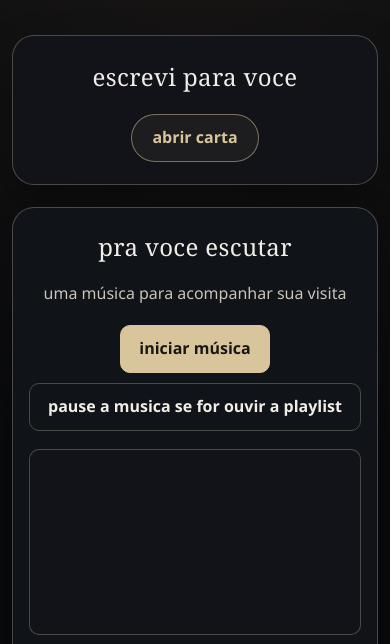
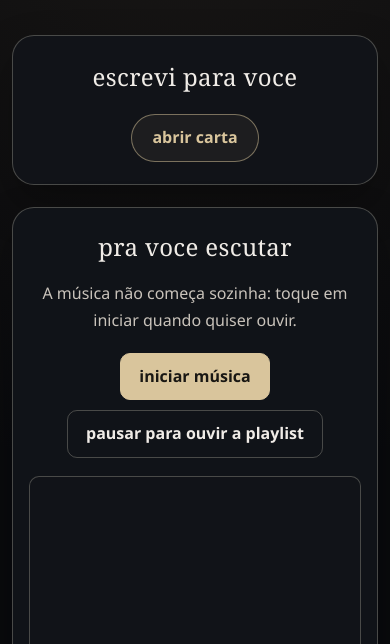
Before and after one commit to teamoanafofa/aniversariohaha, a plain HTML site: page index.html in a window 390 px wide. Shown: the part 121-765 px from the top of the page. Drawn offline with Linux system fonts and the light colour scheme.

```diff
--- a/index.html
+++ b/index.html
@@ -7,109 +7,57 @@
   <title>uma lembranca de aniversario</title>
   <style>
     * { box-sizing: border-box; }
-    :root {
-      color-scheme: dark;
-      --page: #090a0d;
-      --panel: rgba(20, 23, 29, 0.96);
-      --panel-soft: #171b23;
-      --border: rgba(220, 214, 199, 0.28);
-      --text: #f0ece7;
-      --muted: #c9c3bb;
-      --accent: #d9c59c;
-    }
-    html { scroll-behavior: smooth; }
-    body {
-      min-height: 100vh;
-      margin: 0;
-      padding: 44px 18px 60px;
-      background: radial-gradient(circle at top, rgba(136, 111, 77, 0.12), transparent 35%), var(--page);
-      color: var(--text);
-      font-family: 'Segoe UI', Tahoma, Geneva, Verdana, sans-serif;
-      line-height: 1.6;
-    }
-    button { font: inherit; }
-    .container { width: min(100%, 760px); margin: 0 auto; display: flex; flex-direction: column; gap: 22px; }
-    header { text-align: center; padding: 8px 0 0; }
-    h1, .panel h2, .playlist-title { font-family: Georgia, 'Times New Roman', serif; font-weight: 500; letter-spacing: 0.015em; }
-    h1 { margin: 0 0 10px; font-size: clamp(2.2rem, 7vw, 3.05rem); line-height: 1.1; }
-    header p, .muted, .music-note { color: var(--muted); line-height: 1.7; }
-    .panel, .playlist-section {
-      padding: 28px 26px;
-      border: 1px solid var(--border);
-      border-radius: 22px;
-      background: rgba(17, 20, 26, 0.96);
-      box-shadow: 0 20px 44px rgba(0, 0, 0, 0.28);
-    }
-    .panel h2, .playlist-title { margin: 0 0 14px; text-align: center; font-size: 1.5rem; }
-    .message-card { max-width: 100%; padding: 28px 36px; background: rgba(18, 20, 25, 0.96); }
-    .button {
-      display: inline-flex; min-height: 46px; align-items: center; justify-content: center;
-      padding: 10px 18px; border: 1px solid var(--accent); border-radius: 10px;
-      background: var(--accent); color: #191713; font-weight: 650; cursor: pointer;
-      transition: background-color 180ms ease, transform 180ms ease;
-    }
-    .button:hover { background: #e2d2b2; transform: translateY(-1px); }
-    .button:focus-visible, .letter-button:focus-visible, .letter summary:focus-visible { outline: 2px solid var(--accent); outline-offset: 3px; }
-    .button.secondary { border-color: var(--border); background: transparent; color: var(--text); }
-    .button.secondary:hover { background: var(--panel-soft); }
-    .button-row { display: flex; flex-wrap: wrap; justify-content: center; gap: 10px; margin-top: 18px; }
-    .letter-button {
-      display: inline-flex; align-items: center; justify-content: center; min-height: 46px;
-      padding: 10px 20px; border: 1px solid rgba(217, 197, 156, 0.5); border-radius: 999px;
-      background: rgba(217, 197, 156, 0.06); color: var(--accent); font-weight: 600; cursor: pointer;
-      transition: transform 180ms ease, background-color 180ms ease;
-    }
-    .letter-button:hover { background: rgba(217, 197, 156, 0.12); transform: translateY(-1px); }
-    .letter-container {
-      display: none; position: relative; margin-top: 22px; padding: 30px 26px;
-      border: 1px solid rgba(217, 197, 156, 0.35); border-radius: 18px;
-      background: linear-gradient(145deg, rgba(217, 197, 156, 0.055), rgba(15, 17, 22, 0.98) 42%);
-      box-shadow: inset 0 1px 0 rgba(255,255,255,0.035), 0 18px 38px rgba(0,0,0,0.24);
-    }
-    .letter-container::before { content: ""; position: absolute; inset: 10px; border: 1px solid rgba(217,197,156,.14); border-radius: 11px; pointer-events: none; }
-    .letter-container.visible { display: block; }
-    .letter-container p { position: relative; z-index: 1; margin: 0; color: #e7e2d9; line-height: 1.9; white-space: pre-line; text-align: center; }
-    .music-section { text-align: center; }
-    .music-section p { margin: 0; }
-    .music-player { width: min(100%, 560px); aspect-ratio: 16 / 9; margin: 18px auto 0; overflow: hidden; border: 1px solid var(--border); border-radius: 14px; background: #111318; }
-    .music-player iframe { display: block; width: 100%; height: 100%; border: 0; }
-    .music-note { max-width: 560px; margin: 12px auto 0 !important; font-size: .9rem; }
-    .playlist-section { padding: 22px 18px; }
-    .playlist-title { margin-bottom: 18px; }
-    .spotify-player { display: block; width: 100%; height: 440px; border: 0; border-radius: 14px; }
-    .letters-list { display: grid; gap: 12px; margin-top: 22px; }
-    .letter { border: 1px solid var(--border); border-radius: 14px; background: var(--panel-soft); overflow: hidden; }
-    .letter summary { padding: 15px 18px; color: var(--text); font-weight: 600; cursor: pointer; }
-    .letter summary::marker { color: var(--accent); }
-    .letter-content { padding: 0 20px 20px; color: #e2ded7; font-family: Georgia, serif; line-height: 1.85; white-space: pre-wrap; }
-    .letters-section { scroll-margin-top: 24px; }
-    .letters-invite { text-align: center; }
-    .letters-invite p { color: var(--muted); }
-    [hidden] { display: none !important; }
-    @media (max-width: 480px) {
-      body { padding: 28px 12px 42px; }
-      .panel, .playlist-section { padding: 20px 16px; }
-      .message-card { padding: 22px 18px; }
-      .letter-container { padding: 24px 18px; }
-      .letter-content { padding: 0 16px 18px; }
-      .music-player { border-radius: 10px; }
-      .spotify-player { height: 440px; }
-    }
-    @media (prefers-reduced-motion: reduce) { html { scroll-behavior: auto; } .button, .letter-button { transition: none; } }
+    :root { color-scheme: dark; --page:#090a0d; --panel:rgba(20,23,29,.96); --panel-soft:#171b23; --border:rgba(220,214,199,.28); --text:#f0ece7; --muted:#c9c3bb; --accent:#d9c59c; }
+    html { scroll-behavior:smooth; }
+    body { min-height:100vh; margin:0; padding:44px 18px 60px; background:radial-gradient(circle at top,rgba(136,111,77,.12),transparent 35%),var(--page); color:var(--text); font-family:'Segoe UI',Tahoma,Geneva,Verdana,sans-serif; line-height:1.6; }
+    button { font:inherit; }
+    .container { width:min(100%,760px); margin:0 auto; display:flex; flex-direction:column; gap:22px; }
+    header { text-align:center; padding:8px 0 0; }
+    h1,.panel h2,.playlist-title { font-family:Georgia,'Times New Roman',serif; font-weight:500; letter-spacing:.015em; }
+    h1 { margin:0 0 10px; font-size:clamp(2.2rem,7vw,3.05rem); line-height:1.1; }
+    header p,.muted,.music-note { color:var(--muted); line-height:1.7; }
+    .panel,.playlist-section { padding:28px 26px; border:1px solid var(--border); border-radius:22px; background:rgba(17,20,26,.96); box-shadow:0 20px 44px rgba(0,0,0,.28); }
+    .panel h2,.playlist-title { margin:0 0 14px; text-align:center; font-size:1.5rem; }
+    .message-card { max-width:100%; padding:28px 36px; background:rgba(18,20,25,.96); }
+    .button { display:inline-flex; min-height:46px; align-items:center; justify-content:center; padding:10px 18px; border:1px solid var(--accent); border-radius:10px; background:var(--accent); color:#191713; font-weight:650; cursor:pointer; transition:background-color 180ms ease,transform 180ms ease; }
+    .button:hover { background:#e2d2b2; transform:translateY(-1px); }
+    .button:focus-visible,.letter-button:focus-visible,.letter summary:focus-visible { outline:2px solid var(--accent); outline-offset:3px; }
+    .button.secondary { border-color:var(--border); background:transparent; color:var(--text); }
+    .button.secondary:hover { background:var(--panel-soft); }
+    .button-row { display:flex; flex-wrap:wrap; justify-content:center; gap:10px; margin-top:18px; }
+    .letter-button { display:inline-flex; align-items:center; justify-content:center; min-height:46px; padding:10px 20px; border:1px solid rgba(217,197,156,.5); border-radius:999px; background:rgba(217,197,156,.06); color:var(--accent); font-weight:600; cursor:pointer; transition:transform 180ms ease,background-color 180ms ease; }
+    .letter-button:hover { background:rgba(217,197,156,.12); transform:translateY(-1px); }
+    .letter-container { display:none; position:relative; margin-top:22px; padding:30px 26px; border:1px solid rgba(217,197,156,.35); border-radius:18px; background:linear-gradient(145deg,rgba(217,197,156,.055),rgba(15,17,22,.98) 42%); box-shadow:inset 0 1px 0 rgba(255,255,255,.035),0 18px 38px rgba(0,0,0,.24); }
+    .letter-container::before { content:""; position:absolute; inset:10px; border:1px solid rgba(217,197,156,.14); border-radius:11px; pointer-events:none; }
+    .letter-container.visible { display:block; }
+    .letter-container p { position:relative; z-index:1; margin:0; color:#e7e2d9; line-height:1.9; white-space:pre-line; text-align:center; }
+    .music-section { text-align:center; }
+    .music-section p { margin:0; }
+    .music-player { width:min(100%,560px); aspect-ratio:16/9; margin:18px auto 0; overflow:hidden; border:1px solid var(--border); border-radius:14px; background:#111318; }
+    .music-player iframe { display:block; width:100%; height:100%; border:0; }
+    .music-note { max-width:560px; margin:12px auto 0 !important; font-size:.9rem; }
+    .playlist-section { padding:22px 18px; }
+    .playlist-title { margin-bottom:18px; }
+    .spotify-player { display:block; width:100%; height:440px; border:0; border-radius:14px; }
+    .letters-list { display:grid; gap:12px; margin-top:22px; }
+    .letter { border:1px solid var(--border); border-radius:14px; background:var(--panel-soft); overflow:hidden; }
+    .letter summary { padding:15px 18px; color:var(--text); font-weight:600; cursor:pointer; }
+    .letter summary::marker { color:var(--accent); }
+    .letter-content { padding:0 20px 20px; color:#e2ded7; font-family:Georgia,serif; line-height:1.85; white-space:pre-wrap; }
+    .letters-section { scroll-margin-top:24px; }
+    .letters-invite { text-align:center; }
+    .letters-invite p { color:var(--muted); }
+    [hidden] { display:none !important; }
+    @media(max-width:480px) { body{padding:28px 12px 42px}.panel,.playlist-section{padding:20px 16px}.message-card{padding:22px 18px}.letter-container{padding:24px 18px}.letter-content{padding:0 16px 18px}.music-player{border-radius:10px}.spotify-player{height:440px} }
+    @media(prefers-reduced-motion:reduce) { html{scroll-behavior:auto}.button,.letter-button{transition:none} }
   </style>
 </head>
 <body>
   <main class="container">
-    <header>
-      <h1>feliz aniversario</h1>
-      <p>nao esqueci de voce</p>
-    </header>
-
+    <header><h1>feliz aniversario</h1><p>nao esqueci de voce</p></header>
     <section class="panel message-card" aria-labelledby="greeting-title">
       <h2 id="greeting-title">escrevi para voce</h2>
-      <div class="button-row">
-        <button id="show-letter-button" class="letter-button" type="button" aria-expanded="false" aria-controls="message-letter">abrir carta</button>
-      </div>
+      <div class="button-row"><button id="show-letter-button" class="letter-button" type="button" aria-expanded="false" aria-controls="message-letter">abrir carta</button></div>
       <div id="message-letter" class="letter-container" aria-live="polite" hidden>
         <p>sei que nós terminamos, e ja estamos ha um tempinho sem conversar um com o outro, por isso ainda fiquei com medo de fazer isso, mas eu nao consegui me segurar ....
 desculpa por estar fazendo isso, eu tenho um grande receio assim de acabar te estressando com isso porque nao consigo nem imaginar como voce vai reagir.
@@ -144,46 +92,29 @@ e eu meio que fiz isso, porque mesmo que tenhamos terminados ainda tenho muito c
 peço perdão se isso acabar te estressando, posso estar sendo egoista, e mais uma vez, peço perdão tambem por ter sido idiota</p>
       </div>
     </section>
-
     <section class="panel music-section" aria-labelledby="music-title">
       <h2 id="music-title">pra voce escutar</h2>
-      <p class="muted">uma música para acompanhar sua visita</p>
+      <p class="muted">A música não começa sozinha: toque em iniciar quando quiser ouvir.</p>
       <div class="button-row">
         <button class="button" id="start-background-music" type="button">iniciar música</button>
-        <button class="button secondary" id="pause-background-music" type="button">pause a musica se for ouvir a playlist</button>
+        <button class="button secondary" id="pause-background-music" type="button">pausar para ouvir a playlist</button>
       </div>
-      <div class="music-player">
-        <div id="youtube-player" title="música de fundo do YouTube"></div>
-      </div>
+      <div class="music-player"><div id="youtube-player" title="música de fundo do YouTube"></div></div>
       <p class="music-note">Use “pause a musica se for ouvir a playlist” antes de dar play no Spotify; o site não consegue detectar quando o Spotify começa a tocar.</p>
     </section>
-
     <section class="playlist-section" id="playlist" aria-labelledby="playlist-title">
       <h2 class="playlist-title" id="playlist-title">pensei em ti quando ouvi:</h2>
-      <iframe
-        class="spotify-player"
-        src="https://open.spotify.com/embed/playlist/0Nht3YpRNmmUic8BIVtYwA?utm_source=generator"
-        allow="autoplay; clipboard-write; encrypted-media; fullscreen; picture-in-picture"
-        loading="lazy"
-        title="playlist no spotify">
-      </iframe>
+      <iframe class="spotify-player" src="https://open.spotify.com/embed/playlist/0Nht3YpRNmmUic8BIVtYwA?utm_source=generator" allow="autoplay; clipboard-write; encrypted-media; fullscreen; picture-in-picture" loading="lazy" title="playlist no spotify"></iframe>
     </section>
-
     <section class="panel letters-invite" aria-labelledby="letters-invite-title">
-      <span class="badge">cartas</span>
-      <h2 id="letters-invite-title">voce quer ler as cartas?</h2>
-      <p>se quiser, clique abaixo para abrir as cartas.</p>
+      <span class="badge">cartas</span><h2 id="letters-invite-title">voce quer ler as cartas?</h2><p>se quiser, clique abaixo para abrir as cartas.</p>
       <div class="button-row"><button class="button" id="open-letters" type="button">abrir cartas</button></div>
     </section>
-
     <section class="panel letters-section" id="letters-section" aria-labelledby="letters-title" hidden>
-      <span class="badge">cartas</span>
-      <h2 id="letters-title">cartas</h2>
-      <p class="muted">cada texto esta identificado pela data em que foi escrito.</p>
+      <span class="badge">cartas</span><h2 id="letters-title">cartas</h2><p class="muted">cada texto esta identificado pela data em que foi escrito.</p>
       <div class="letters-list" id="letters-list"></div>
     </section>
   </main>
-
   <script>
     const letters = [
       { title: '12 de novembro', content: `Tenho pensado muito em você, no seu aniversário, em coisas que eu poderia te falar
@@ -304,61 +235,17 @@ eu ainda amo muito você, e sinto a sua falta` },
 
 sei que em um dia normal você se estressaria comigo, por causa do horário, coisas que eu deveria estar evitando, já q eu arrumei meu sono há pouquíssimo tempo, mas sendo bem honesto, o que eu posso fazer? porque eu deveria continuar com meu sono certo? minha única motivação era fazer isso por você, pra te manter segura e me tornar alguém mais digno de te ter ao lado, mas e agora? agora que eu não tenho você mais, agora que eu não sei mais pra onde ir ou o que fazer? eu estou sem norte, e tudo que eu queria era você como minha bússola, parece vergonhoso falar coisas como essa, mas pra falar bem a verdade, é a única coisa que eu consigo pensar pra tentar explicar oq sinto, me sinto perdido, sem motivações, e a única coisa que eu tenho certeza é que eu sinto falta de você` }
     ];
-
-    const messageLetter = document.getElementById('message-letter');
-    const showLetterButton = document.getElementById('show-letter-button');
-    const lettersSection = document.getElementById('letters-section');
+    const messageLetter=document.getElementById('message-letter');
+    const showLetterButton=document.getElementById('show-letter-button');
+    const lettersSection=document.getElementById('letters-section');
     let youtubePlayer;
-
-    showLetterButton.addEventListener('click', () => {
-      const opening = messageLetter.hidden;
-      messageLetter.hidden = !opening;
-      messageLetter.classList.toggle('visible', opening);
-      showLetterButton.textContent = opening ? 'fechar carta' : 'abrir carta';
-      showLetterButton.setAttribute('aria-expanded', String(opening));
-      if (opening) messageLetter.scrollIntoView({ behavior: 'smooth', block: 'nearest' });
-    });
-
-    function renderLetters() {
-      const list = document.getElementById('letters-list');
-      list.replaceChildren();
-      letters.forEach((letter) => {
-        const details = document.createElement('details');
-        details.className = 'letter';
-        const summary = document.createElement('summary');
-        summary.textContent = letter.title;
-        const content = document.createElement('div');
-        content.className = 'letter-content';
-        content.textContent = letter.content;
-        details.append(summary, content);
-        list.appendChild(details);
-      });
-    }
-
-    document.getElementById('open-letters').addEventListener('click', () => {
-      renderLetters();
-      lettersSection.hidden = false;
-      lettersSection.scrollIntoView({ behavior: 'smooth', block: 'start' });
-    });
-
-    document.getElementById('start-background-music').addEventListener('click', () => {
-      if (youtubePlayer && typeof youtubePlayer.playVideo === 'function') youtubePlayer.playVideo();
-    });
-    document.getElementById('pause-background-music').addEventListener('click', () => {
-      if (youtubePlayer && typeof youtubePlayer.pauseVideo === 'function') youtubePlayer.pauseVideo();
-    });
-
-    const youtubeApiScript = document.createElement('script');
-    youtubeApiScript.src = 'https://www.youtube.com/iframe_api';
-    document.head.appendChild(youtubeApiScript);
-
-    window.onYouTubeIframeAPIReady = function () {
-      youtubePlayer = new YT.Player('youtube-player', {
-        videoId: 'mR09iOeyBro',
-        playerVars: { playsinline: 1, rel: 0, origin: window.location.origin },
-        events: { onReady: function () { youtubePlayer.setVolume(35); } }
-      });
-    };
+    showLetterButton.addEventListener('click',()=>{const opening=messageLetter.hidden;messageLetter.hidden=!opening;messageLetter.classList.toggle('visible',opening);showLetterButton.textContent=opening?'fechar carta':'abrir carta';showLetterButton.setAttribute('aria-expanded',String(opening));if(opening)messageLetter.scrollIntoView({behavior:'smooth',block:'nearest'});});
+    function renderLetters(){const list=document.getElementById('letters-list');list.replaceChildren();letters.forEach((letter)=>{const details=document.createElement('details');details.className='letter';const summary=document.createElement('summary');summary.textContent=letter.title;const content=document.createElement('div');content.className='letter-content';content.textContent=letter.content;details.append(summary,content);list.appendChild(details);});}
+    document.getElementById('open-letters').addEventListener('click',()=>{renderLetters();lettersSection.hidden=false;lettersSection.scrollIntoView({behavior:'smooth',block:'start'});});
+    document.getElementById('start-background-music').addEventListener('click',()=>{if(youtubePlayer&&typeof youtubePlayer.playVideo==='function')youtubePlayer.playVideo();});
+    document.getElementById('pause-background-music').addEventListener('click',()=>{if(youtubePlayer&&typeof youtubePlayer.pauseVideo==='function')youtubePlayer.pauseVideo();});
+    const youtubeApiScript=document.createElement('script');youtubeApiScript.src='https://www.youtube.com/iframe_api';document.head.appendChild(youtubeApiScript);
+    window.onYouTubeIframeAPIReady=function(){youtubePlayer=new YT.Player('youtube-player',{videoId:'mR09iOeyBro',playerVars:{playsinline:1,rel:0,origin:window.location.origin},events:{onReady:function(){youtubePlayer.setVolume(35);}}});};
   </script>
 </body>
 </html>
```
